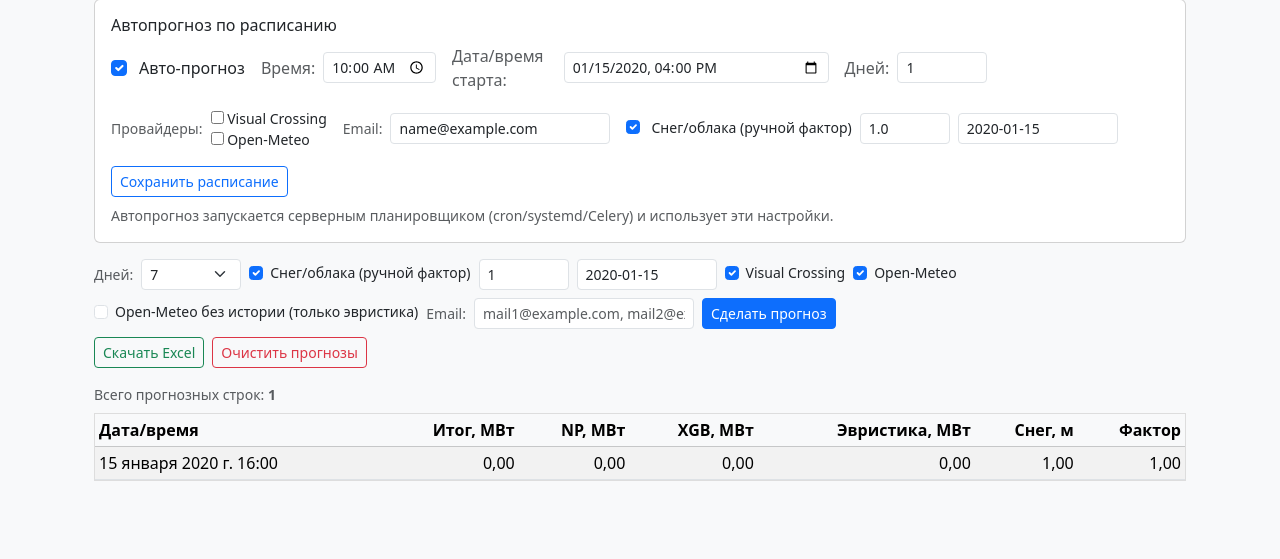
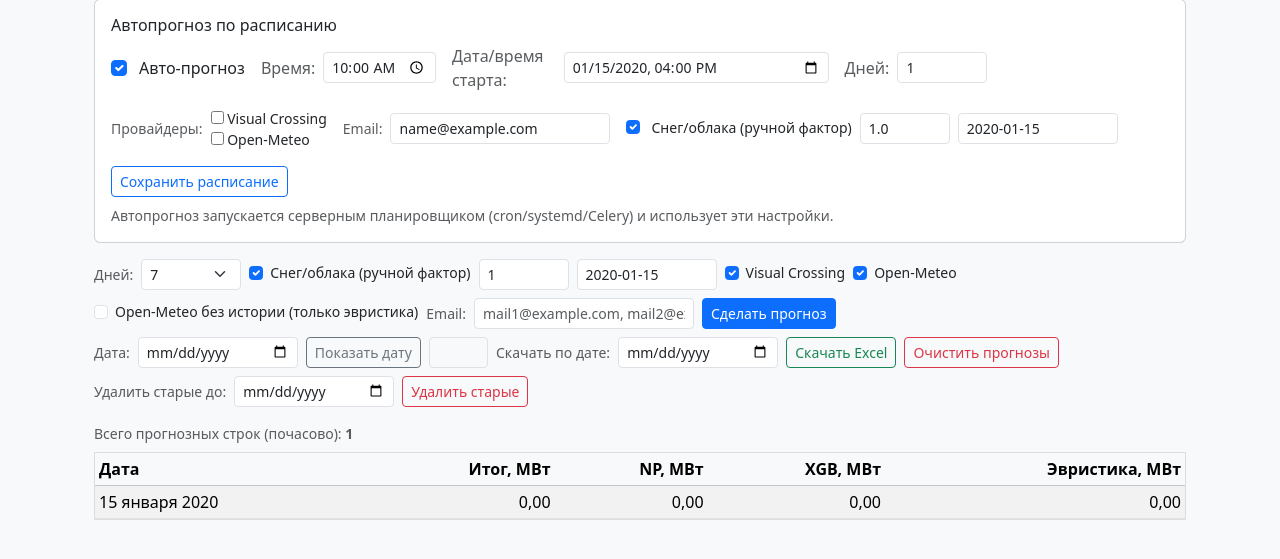
Before and after one commit to Great83g/forecast_platform, a Django app: page /dashboard/station/1/forecast/list/ in a window 1280 px wide. Shown: the part 174-733 px from the top of the page. Run offline with Django 5.2, Linux system fonts and the light colour scheme; a user stored in the database is signed in; tables that the repository leaves empty hold one stand-in row (values such as "Sample post").

Commit message:
Forecast UI: show daily totals, add date export and safe cleanup

```diff
--- a/dashboard/templates/dashboard/station_forecast_list.html
+++ b/dashboard/templates/dashboard/station_forecast_list.html
@@ -104,41 +104,55 @@
       </div>
       <button class="btn btn-sm btn-primary" type="submit">Сделать прогноз</button>
     </form>
-    <a class="btn btn-sm btn-outline-success" href="{% url 'dashboard:station-forecast-export' station.pk %}">Скачать Excel</a>
+    <form class="d-flex align-items-center gap-2 flex-wrap" method="get" action="{% url 'dashboard:station-forecast-list' station.pk %}">
+      <label class="small mb-0 text-muted">Дата:</label>
+      <input class="form-control form-control-sm" type="date" name="date" style="width: 160px;" value="{{ date }}">
+      <button class="btn btn-sm btn-outline-secondary" type="submit">Показать дату</button>
+      <a class="btn btn-sm btn-outline-light border" href="{% url 'dashboard:station-forecast-list' station.pk %}">Сброс</a>
+    </form>
+    <form class="d-flex align-items-center gap-2 flex-wrap" method="get" action="{% url 'dashboard:station-forecast-export' station.pk %}">
+      <label class="small mb-0 text-muted">Скачать по дате:</label>
+      <input class="form-control form-control-sm" type="date" name="date" style="width: 160px;" value="{{ date }}">
+      <button class="btn btn-sm btn-outline-success" type="submit">Скачать Excel</button>
+    </form>
     <form method="post" action="{% url 'dashboard:station-forecast-clear' station.pk %}" class="d-inline">
       {% csrf_token %}
+      <input type="hidden" name="action" value="all">
       <button type="submit" class="btn btn-sm btn-outline-danger" onclick="return confirm('Удалить все прогнозы этой станции?');">Очистить прогнозы</button>
+    </form>
+    <form method="post" action="{% url 'dashboard:station-forecast-clear' station.pk %}" class="d-flex align-items-center gap-2 flex-wrap">
+      {% csrf_token %}
+      <input type="hidden" name="action" value="before_date">
+      <label class="small mb-0 text-muted">Удалить старые до:</label>
+      <input class="form-control form-control-sm" type="date" name="before_date" style="width: 160px;" required>
+      <button type="submit" class="btn btn-sm btn-outline-danger" onclick="return confirm('Удалить старые прогнозы до выбранной даты?');">Удалить старые</button>
     </form>
   </div>
 
-  <div class="text-muted small mb-2">Всего прогнозных строк: <b>{{ count }}</b></div>
+  <div class="text-muted small mb-2">Всего прогнозных строк (почасово): <b>{{ count }}</b></div>
 
   <div class="table-responsive" style="max-height: 70vh; overflow:auto; border:1px solid #ddd;">
     <table class="table table-sm table-striped mb-0">
       <thead class="table-light" style="position: sticky; top: 0; z-index: 2;">
         <tr>
-          <th>Дата/время</th>
+          <th>Дата</th>
           <th class="text-end">Итог, МВт</th>
           <th class="text-end">NP, МВт</th>
           <th class="text-end">XGB, МВт</th>
           <th class="text-end">Эвристика, МВт</th>
-          <th class="text-end">Снег, м</th>
-          <th class="text-end">Фактор</th>
         </tr>
       </thead>
       <tbody>
         {% for r in forecasts %}
           <tr>
-            <td>{{ r.timestamp }}</td>
+            <td>{{ r.date|date:"d E Y" }}</td>
             <td class="text-end">{{ r.pred_final_mw|default_if_none:""|floatformat:2 }}</td>
             <td class="text-end">{{ r.pred_np_mw|default_if_none:""|floatformat:2 }}</td>
             <td class="text-end">{{ r.pred_xgb_mw|default_if_none:""|floatformat:2 }}</td>
             <td class="text-end">{{ r.pred_heur_mw|default_if_none:""|floatformat:2 }}</td>
-            <td class="text-end">{{ r.snowdepth_fc|default_if_none:""|floatformat:2 }}</td>
-            <td class="text-end">{{ r.winter_factor_applied|default_if_none:""|floatformat:2 }}</td>
           </tr>
         {% empty %}
-          <tr><td colspan="7" class="text-center text-muted py-4">Пока нет прогнозов</td></tr>
+          <tr><td colspan="5" class="text-center text-muted py-4">Пока нет прогнозов</td></tr>
         {% endfor %}
       </tbody>
     </table>
--- a/dashboard/views.py
+++ b/dashboard/views.py
@@ -1,6 +1,7 @@
 # dashboard/views.py
 from __future__ import annotations
 
+from collections import defaultdict
 from datetime import datetime
 from io import BytesIO
 from typing import Optional
@@ -333,31 +334,45 @@ def station_forecast_list(request, pk: int):
     )
     from_s = request.GET.get("from") or ""
     to_s = request.GET.get("to") or ""
+    date_s = request.GET.get("date") or ""
     dt_from = _parse_date(from_s)
     dt_to = _parse_date(to_s)
+    dt_date = _parse_date(date_s)
 
     qs = SolarForecast.objects.filter(station=st).order_by("timestamp")
     if dt_from:
         qs = qs.filter(timestamp__gte=dt_from)
     if dt_to:
         qs = qs.filter(timestamp__lte=dt_to)
+    if dt_date:
+        qs = qs.filter(timestamp__date=dt_date.date())
 
     forecasts_raw = list(qs)
 
+    daily = defaultdict(lambda: {"pred_final": 0.0, "pred_np": 0.0, "pred_xgb": 0.0, "pred_heur": 0.0})
+    for f in forecasts_raw:
+        ts = _localize_timestamp(f.timestamp)
+        if ts is None:
+            continue
+        day_key = ts.date()
+        if f.pred_final is not None:
+            daily[day_key]["pred_final"] += float(f.pred_final)
+        if f.pred_np is not None:
+            daily[day_key]["pred_np"] += float(f.pred_np)
+        if f.pred_xgb is not None:
+            daily[day_key]["pred_xgb"] += float(f.pred_xgb)
+        if f.pred_heur is not None:
+            daily[day_key]["pred_heur"] += float(f.pred_heur)
+
     forecasts = [
         {
-            "timestamp": _localize_timestamp(f.timestamp),
-            "pred_final_mw": (f.pred_final or 0.0) / 1000.0 if f.pred_final is not None else None,
-            "pred_np_mw": (f.pred_np or 0.0) / 1000.0 if f.pred_np is not None else None,
-            "pred_xgb_mw": (f.pred_xgb or 0.0) / 1000.0 if f.pred_xgb is not None else None,
-            "pred_heur_mw": (f.pred_heur or 0.0) / 1000.0 if f.pred_heur is not None else None,
-            "snowdepth_fc": f.snowdepth_fc,
-            "snowfall_fc": f.snowfall_fc,
-            "auto_winter_factor": f.auto_winter_factor,
-            "manual_snow_factor": f.manual_snow_factor,
-            "winter_factor_applied": f.winter_factor_applied,
+            "date": day,
+            "pred_final_mw": values["pred_final"] / 1000.0,
+            "pred_np_mw": values["pred_np"] / 1000.0,
+            "pred_xgb_mw": values["pred_xgb"] / 1000.0,
+            "pred_heur_mw": values["pred_heur"] / 1000.0,
         }
-        for f in forecasts_raw
+        for day, values in sorted(daily.items())
     ]
 
     return render(
@@ -376,7 +391,8 @@ def station_forecast_list(request, pk: int):
             "schedule_form": schedule_form,
             "from": from_s,
             "to": to_s,
-            "count": len(forecasts),
+            "date": date_s,
+            "count": len(forecasts_raw),
         },
     )
 
@@ -508,8 +524,20 @@ def station_forecast_scheduler_tick(request):
 @login_required
 def station_forecast_clear(request, pk: int):
     st = get_object_or_404(Station, pk=pk)
+    qs = SolarForecast.objects.filter(station=st)
+    action = request.POST.get("action") or "all"
+
+    if action == "before_date":
+        before_date = _parse_date(request.POST.get("before_date") or "")
+        if not before_date:
+            messages.error(request, "Не удалось распознать дату удаления.")
+            return redirect("dashboard:station-forecast-list", pk=st.pk)
+        deleted, _ = qs.filter(timestamp__date__lt=before_date.date()).delete()
+        messages.success(request, f"Удалено строк старого прогноза: {deleted} (до {before_date.date()}).")
+        return redirect("dashboard:station-forecast-list", pk=st.pk)
+
     SolarForecast.objects.filter(station=st).delete()
-    messages.success(request, "Прогноз очищен.")
+    messages.success(request, "Прогноз очищен полностью.")
     return redirect("dashboard:station-forecast-list", pk=st.pk)
 
 
@@ -519,14 +547,18 @@ def station_forecast_export(request, pk: int):
 
     from_s = request.GET.get("from") or ""
     to_s = request.GET.get("to") or ""
+    date_s = request.GET.get("date") or ""
     dt_from = _parse_date(from_s)
     dt_to = _parse_date(to_s)
+    dt_date = _parse_date(date_s)
 
     qs = SolarForecast.objects.filter(station=st).order_by("timestamp")
     if dt_from:
         qs = qs.filter(timestamp__gte=dt_from)
     if dt_to:
         qs = qs.filter(timestamp__lte=dt_to)
+    if dt_date:
+        qs = qs.filter(timestamp__date=dt_date.date())
 
     data = list(
         qs.values(
```
